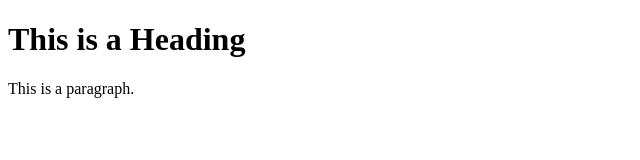
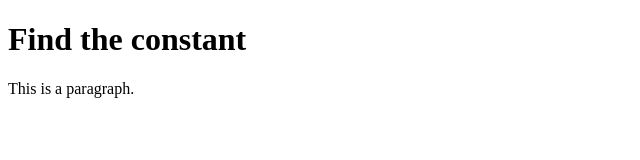
Before and after one commit to Sparks29032/KaprekarPuzzle, a plain HTML site: page twentythree.html in a window 1280 px wide. Shown: the whole page, without its empty margins (0-640 px from the left). Drawn offline with Linux system fonts and the light colour scheme.

Commit message:
Update twentythree.html

```diff
--- a/twentythree.html
+++ b/twentythree.html
@@ -5,7 +5,7 @@
 </head>
 <body>
 
-<h1>This is a Heading</h1>
+<h1>Find the constant</h1>
 <p>This is a paragraph.</p>
 
 </body>
```
